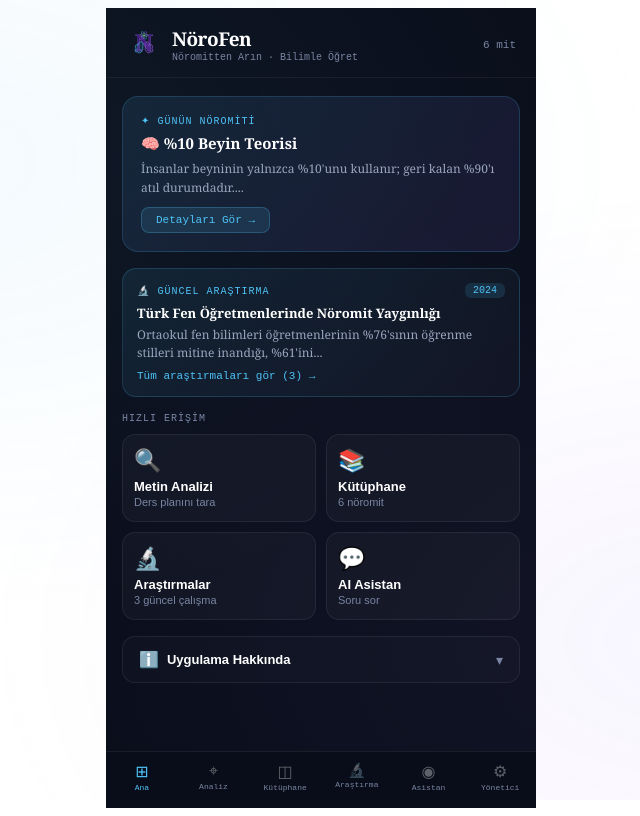
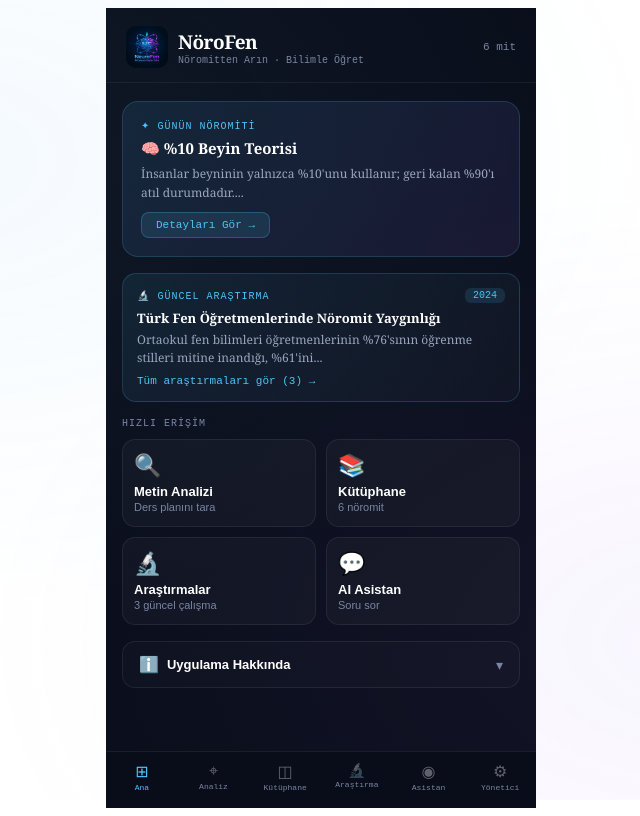
Before and after one commit to mustafayapayzeka/neurofen, a React (Vite) app: page / in a window 1280 px wide. Shown: the whole page, without its empty margins (319-959 px from the left). Built offline with nearby package versions, Linux system fonts and the light colour scheme.

Commit message:
Update App.jsx

```diff
--- a/src/App.jsx
+++ b/src/App.jsx
@@ -244,18 +244,7 @@ export default function App() {
         {/* HEADER */}
         <div style={{ padding:"18px 20px 14px", borderBottom:"1px solid rgba(255,255,255,0.06)" }}>
           <div style={{ display:"flex", alignItems:"center", gap:10 }}>
-            <div style={{ width:36, height:36, borderRadius:10, display:"flex", alignItems:"center", justifyContent:"center" }}>
-              <svg width="36" height="36" viewBox="-90 -90 180 180" xmlns="http://www.w3.org/2000/svg">
-                <text x="0" y="28" fontFamily="Georgia,serif" fontSize="115" fontWeight="700" fill="#6a1fc2" textAnchor="middle" opacity="0.55">N</text>
-                <text x="0" y="28" fontFamily="Georgia,serif" fontSize="115" fontWeight="700" fill="none" stroke="#9c64f0" strokeWidth="2" textAnchor="middle" opacity="0.7">N</text>
-                <path d="M-6,18 C-6,38 -28,46 -34,33 C-44,40 -48,26 -40,16 C-48,6 -40,-6 -29,1 C-27,-18 -13,-22 -6,-9 Z" fill="rgba(79,195,247,0.15)" stroke="#4fc3f7" strokeWidth="3" strokeLinecap="round" strokeLinejoin="round"/>
-                <path d="M6,18 C6,38 28,46 34,33 C44,40 48,26 40,16 C48,6 40,-6 29,1 C27,-18 13,-22 6,-9 Z" fill="rgba(156,100,240,0.15)" stroke="#9c64f0" strokeWidth="3" strokeLinecap="round" strokeLinejoin="round"/>
-                <circle cx="0" cy="-48" r="5" fill="#66bb6a"/>
-                <ellipse cx="0" cy="-48" rx="22" ry="8" fill="none" stroke="#66bb6a" strokeWidth="1.8"/>
-                <ellipse cx="0" cy="-48" rx="22" ry="8" fill="none" stroke="#4fc3f7" strokeWidth="1.8" transform="rotate(60,0,-48)"/>
-                <ellipse cx="0" cy="-48" rx="22" ry="8" fill="none" stroke="#9c64f0" strokeWidth="1.8" transform="rotate(-60,0,-48)"/>
-              </svg>
-            </div>
+            <img src="/Logo.png" alt="NöroFen Logo" style={{ width:42, height:42, borderRadius:10, objectFit:"cover" }}/>
             <div>
               <div style={{ fontSize:19, fontWeight:700, color:"#fff", letterSpacing:"-0.5px" }}>NöroFen</div>
               <div style={{ fontSize:10, color:"#7986a3", fontFamily:"monospace" }}>Nöromitten Arın · Bilimle Öğret</div>
```
